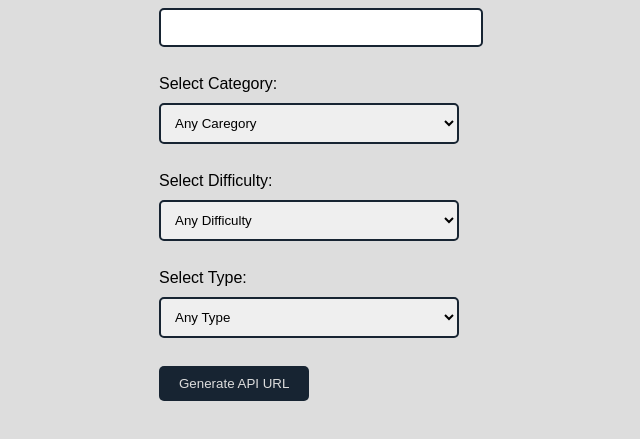
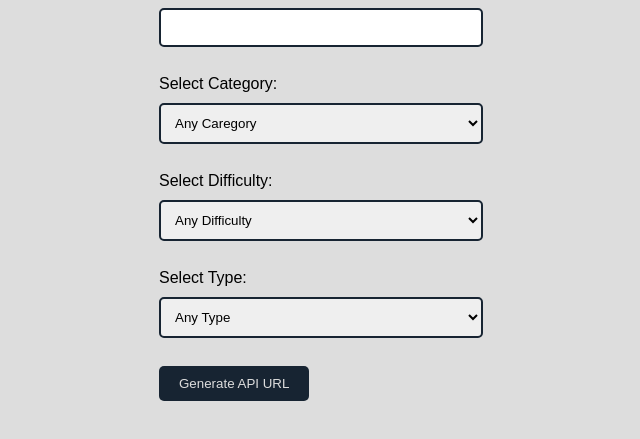
Before and after one commit to 0kri/API-Helper, a plain HTML site: page index.html in a window 1280 px wide. Shown: the part 257-696 px from the top of the page, without its empty margins (327-967 px from the left). Drawn offline with Linux system fonts and the light colour scheme.

Commit message:
add styling for select els

```diff
--- a/index.html
+++ b/index.html
@@ -15,7 +15,7 @@
             <input type="number" name="trivia-amount" id="triviaAmount" class="form-control" min="1" max="10">
             <br>
             <label for="trivia-category">Select Category: </label>
-            <select name="trivia-category" class="form-control" id="triviaCategory">
+            <select name="trivia-category" class="form-control select" id="triviaCategory">
                 <option value="any">Any Caregory</option>
                 <option value="21">Sports</option>
                 <option value="27">Animals</option>
@@ -25,7 +25,7 @@
             </select>
             <br>
             <label for="trivia-difficulty">Select Difficulty: </label>
-            <select name="trivia-difficulty" class="form-control" id="triviaDifficulty">
+            <select name="trivia-difficulty" class="form-control select" id="triviaDifficulty">
                 <option value="any">Any Difficulty</option>
                 <option value="easy">Easy</option>
                 <option value="medium">Medium</option>
@@ -33,7 +33,7 @@
             </select>
             <br>
             <label for="trivia-type">Select Type: </label>
-            <select name="trivia-type" class="form-control" id="triviaType">
+            <select name="trivia-type" class="form-control select" id="triviaType">
                 <option value="any">Any Type</option>
                 <option value="multiple">Multiple Choice</option>
                 <option value="boolean">True / False</option>
--- a/script.js
+++ b/script.js
@@ -29,7 +29,6 @@ loginForm.addEventListener("submit", (e) => {
 });
 
 async function fetchData() {
-  // const { url, amount, category, diffuculty, type } = apiData
 
   apiData.amount = triviaAmount.value
   apiData.category = triviaCategory.value
--- a/style.css
+++ b/style.css
@@ -31,3 +31,7 @@ body {
     border-radius: 5px;
     cursor: pointer;
   }
+
+  .select {
+    width: 100%;
+  }
```
